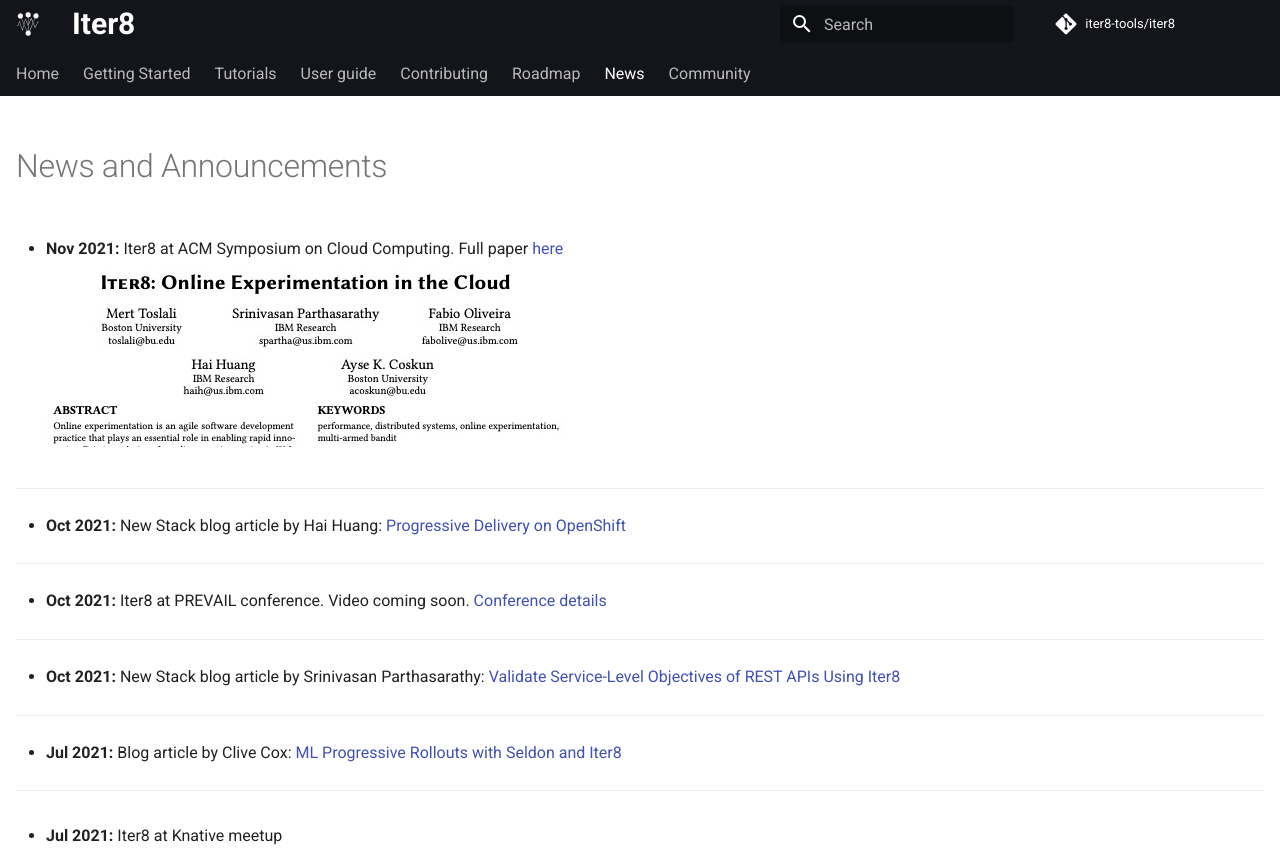
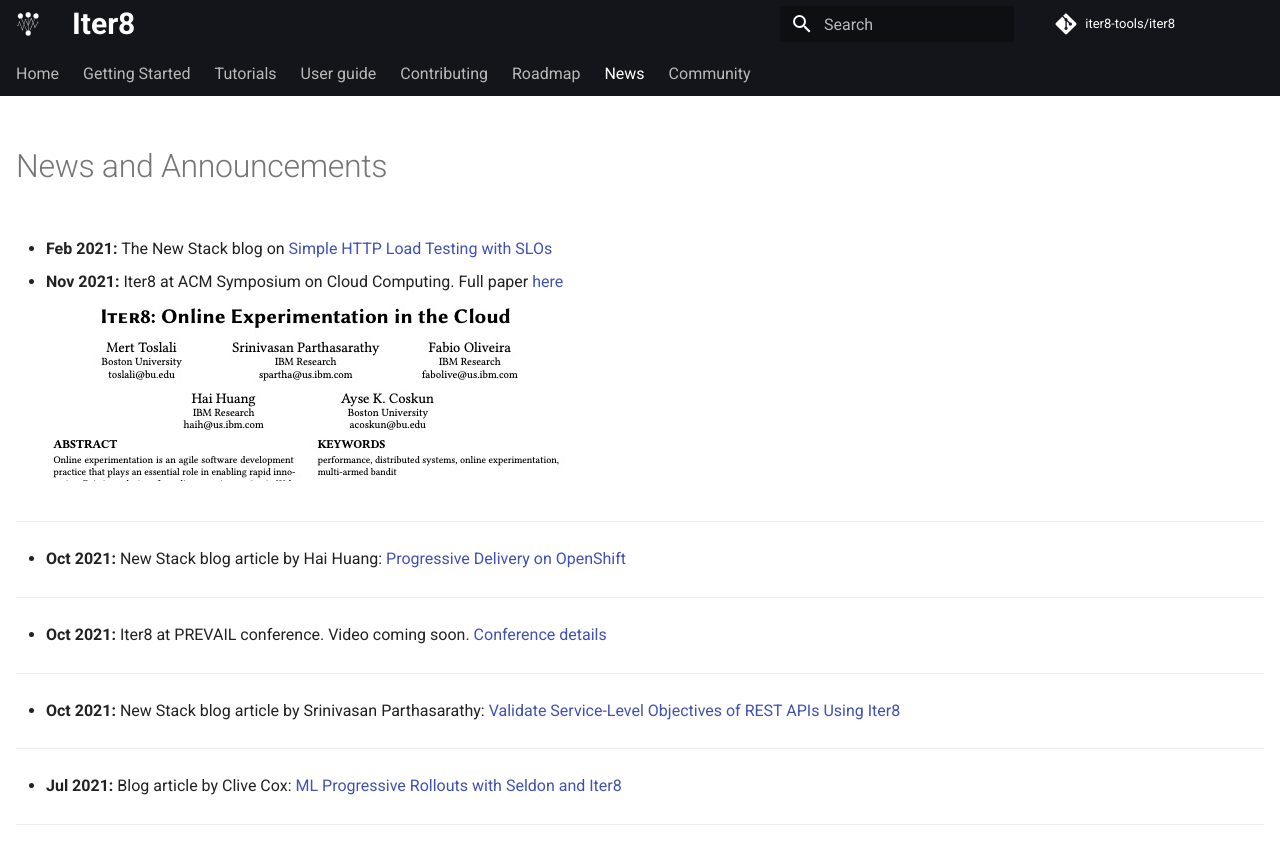
Before and after one commit to iter8-tools/docs, an MkDocs documentation site: the page built from docs/news.md, in a window 1280 px wide and 900 px high, cut to the strip 0-853 px from the top of the window. Built offline with MkDocs 1.6.1 and Material for MkDocs 9.7.7, drawn with Linux system fonts in a browser that asks for light colours; comment, search, counter and statistics services are not loaded; the version menu is left out.

Commit message:
fixing news
Signed-off-by: Srinivasan Parthasarathy <spartha@us.ibm.com>

```diff
--- a/docs/news.md
+++ b/docs/news.md
@@ -6,6 +6,8 @@
 ---
 
 # News and Announcements
+* **Feb 2021:**  The New Stack blog on [Simple HTTP Load Testing with SLOs](https://thenewstack.io/simple-http-load-testing-with-slos/)
+
 * **Nov 2021:** Iter8 at ACM Symposium on Cloud Computing. Full paper [here](https://github.com/sriumcp/papers/blob/main/socc2021-final106.pdf)
 
     ![SLO Validation](images/socc-thumbnail.jpg)
```
